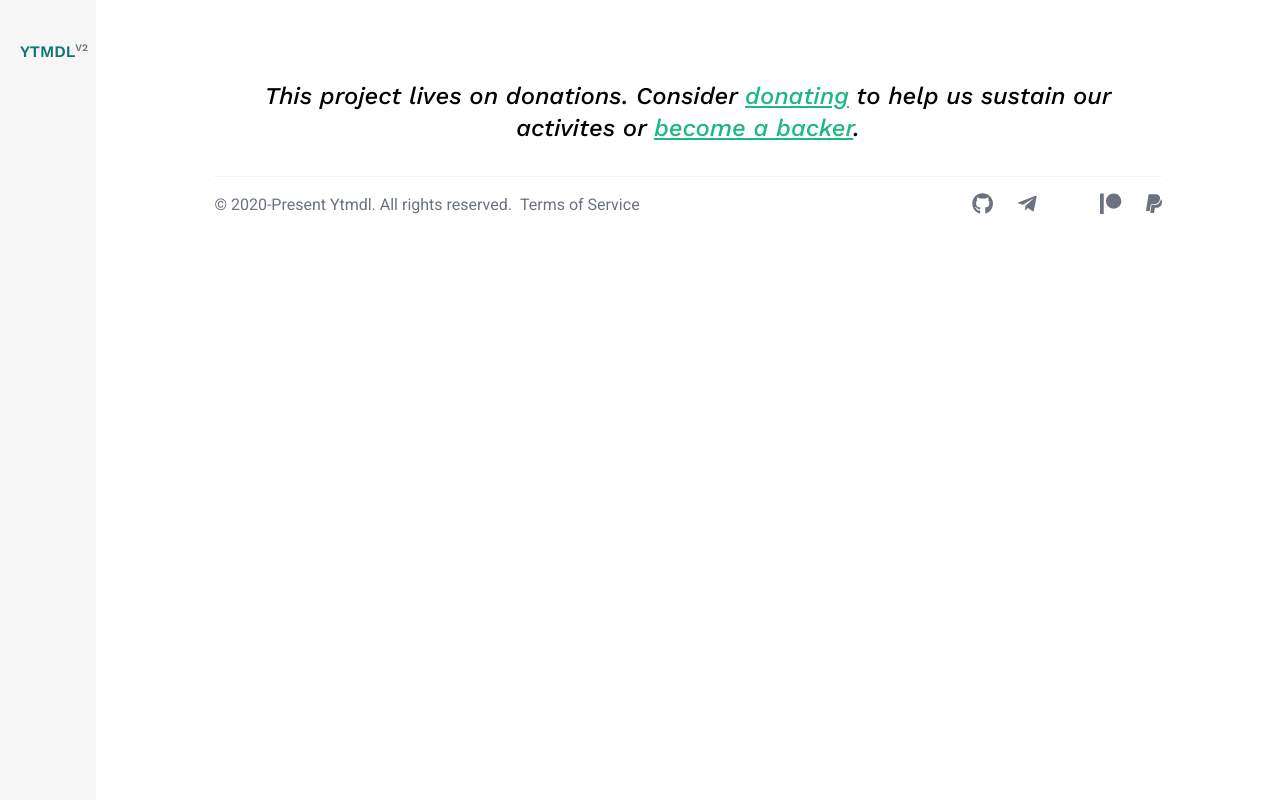
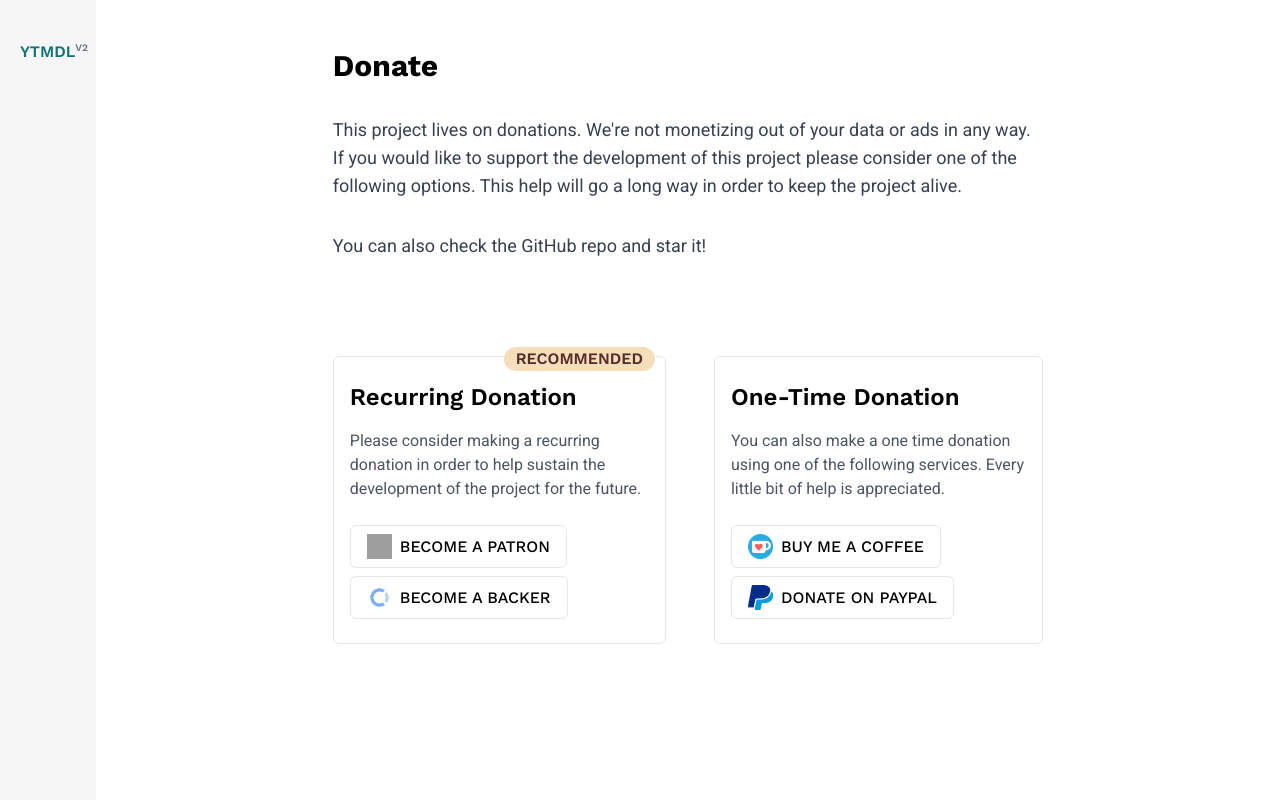
Before and after one commit to deepjyoti30/ytmdl-web-v2, a Vue app: page /donate in a window 1280 px wide. Shown: the top 800 px of the page. Built offline with nearby package versions, Linux system fonts and the light colour scheme; grey boxes are pictures that could not be loaded; some icons are missing; what vue-resource would draw is missing.

Commit message:
Add a donate view

```diff
--- a/src/router/index.js
+++ b/src/router/index.js
@@ -14,6 +14,11 @@ const routes = [
     path: "/about",
     name: "About",
     component: () => import("@/views/About.vue")
+  },
+  {
+    path: "/donate",
+    name: "Donate",
+    component: () => import("@/views/Donate.vue")
   },
   {
     path: "/terms",
--- /dev/null
+++ b/src/views/Donate.vue
@@ -0,0 +1,30 @@
+<template>
+  <div class="donate__container">
+    <div class="donate--content md:w-3/5 w-11/12 mr-auto ml-auto py-12">
+      <div class="details">
+        <h3 class="text-3xl font-bold dark:text-white">Donate</h3>
+        <p class="my-8 text-lg text-gray-700 dark:text-gray-300">
+          This project lives on donations. We're not monetizing out of your data
+          or ads in any way. If you would like to support the development of
+          this project please consider one of the following options. This help
+          will go a long way in order to keep the project alive.
+        </p>
+        <p class="text-lg text-gray-700 dark:text-gray-300">
+          You can also check the GitHub repo and star it!
+        </p>
+      </div>
+      <show-support />
+    </div>
+  </div>
+</template>
+
+<script>
+import ShowSupport from "@/components/ShowSupport";
+
+export default {
+  name: "Donate",
+  components: {
+    ShowSupport
+  }
+};
+</script>
```
